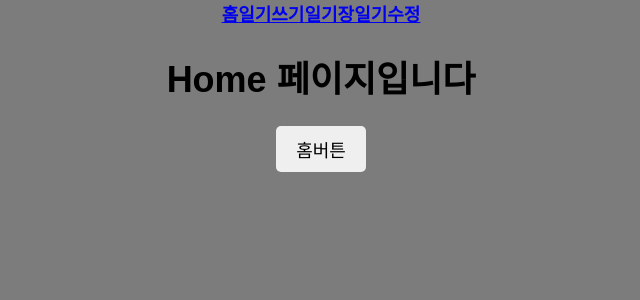
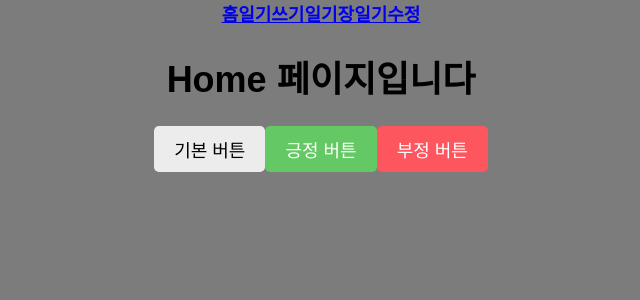
Before and after one commit to yyrrcc/react_project3_251001, a React (Create React App) app: page / in a window 1280 px wide. Shown: the top 300 px of the page, without its empty margins (319-959 px from the left). Built offline with nearby package versions, Linux system fonts and the light colour scheme; a web font is replaced by a local one.

Commit message:
버튼 공통 컴포넌트 추가

```diff
--- a/src/components/Button.js
+++ b/src/components/Button.js
@@ -2,9 +2,12 @@ import "./css/Button.css";
 
 // props : text (버튼 이름), type, 이벤트 핸들러
 const Button = ({ text, type, onclick }) => {
+  const btnType = ["positive", "negative"].includes(type) ? type : "default";
+
   return (
     <>
-      <button className="Button" onClick={onclick}>
+      {/* Button type에 따라 스타일을 변경하고 싶어서. Button Button_positive */}
+      <button className={["Button", `Button_${btnType}`].join(" ")} onClick={onclick}>
         {text}
       </button>
     </>
--- a/src/components/css/Button.css
+++ b/src/components/css/Button.css
@@ -10,3 +10,17 @@
   font-size: 18px;
   white-space: nowrap;
 }
+
+.Button_default {
+  background-color: #ececec;
+  color: black;
+}
+
+.Button_positive {
+  background-color: #64c964;
+  color: white;
+}
+.Button_negative {
+  background-color: #fd565f;
+  color: white;
+}
--- a/src/pages/Home.js
+++ b/src/pages/Home.js
@@ -1,20 +1,27 @@
-import { useSearchParams } from "react-router-dom";
 import Button from "../components/Button";
 
 const Home = () => {
-  // http://localhost:3000/?page=5&kw=hello
-  const [searchParams, setSearchParams] = useSearchParams();
-  console.log(searchParams); // URLSearchParams {size: 2} 이런 식으로 나옴. 객체임!
-  console.log(searchParams.get("page")); // get메서드를 이용해서 원하는 value값을 뽑을 수 있음
-  console.log(searchParams.get("kw"));
-
   return (
     <>
       <h1>Home 페이지입니다</h1>
       <Button
-        text={"홈버튼"}
+        text={"기본 버튼"}
         onclick={() => {
-          alert("홈입니다.");
+          alert("default button");
+        }}
+      />
+      <Button
+        type={"positive"}
+        text={"긍정 버튼"}
+        onclick={() => {
+          alert("positive button");
+        }}
+      />
+      <Button
+        type={"negative"}
+        text={"부정 버튼"}
+        onclick={() => {
+          alert("negative button");
         }}
       />
     </>
```
